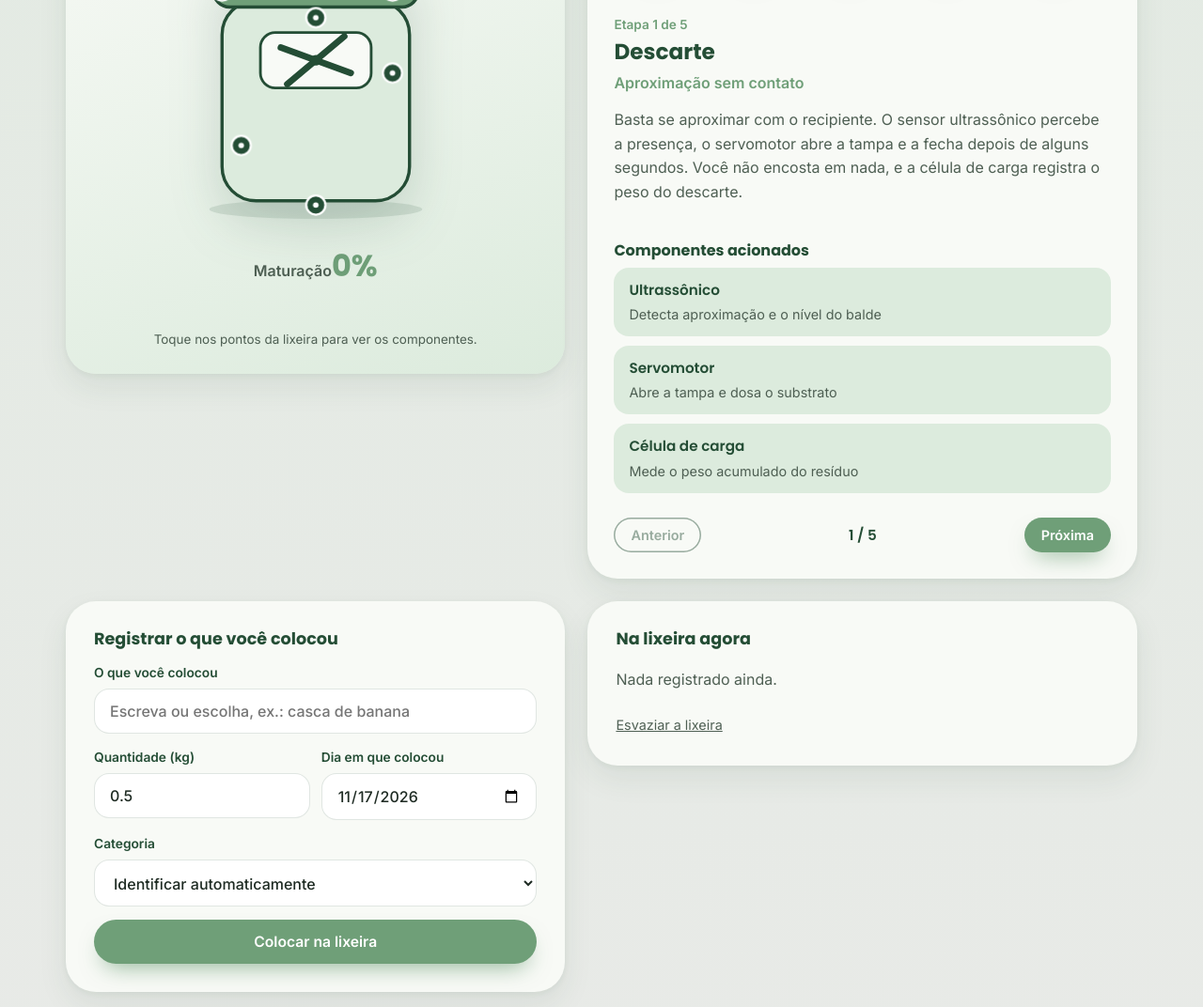
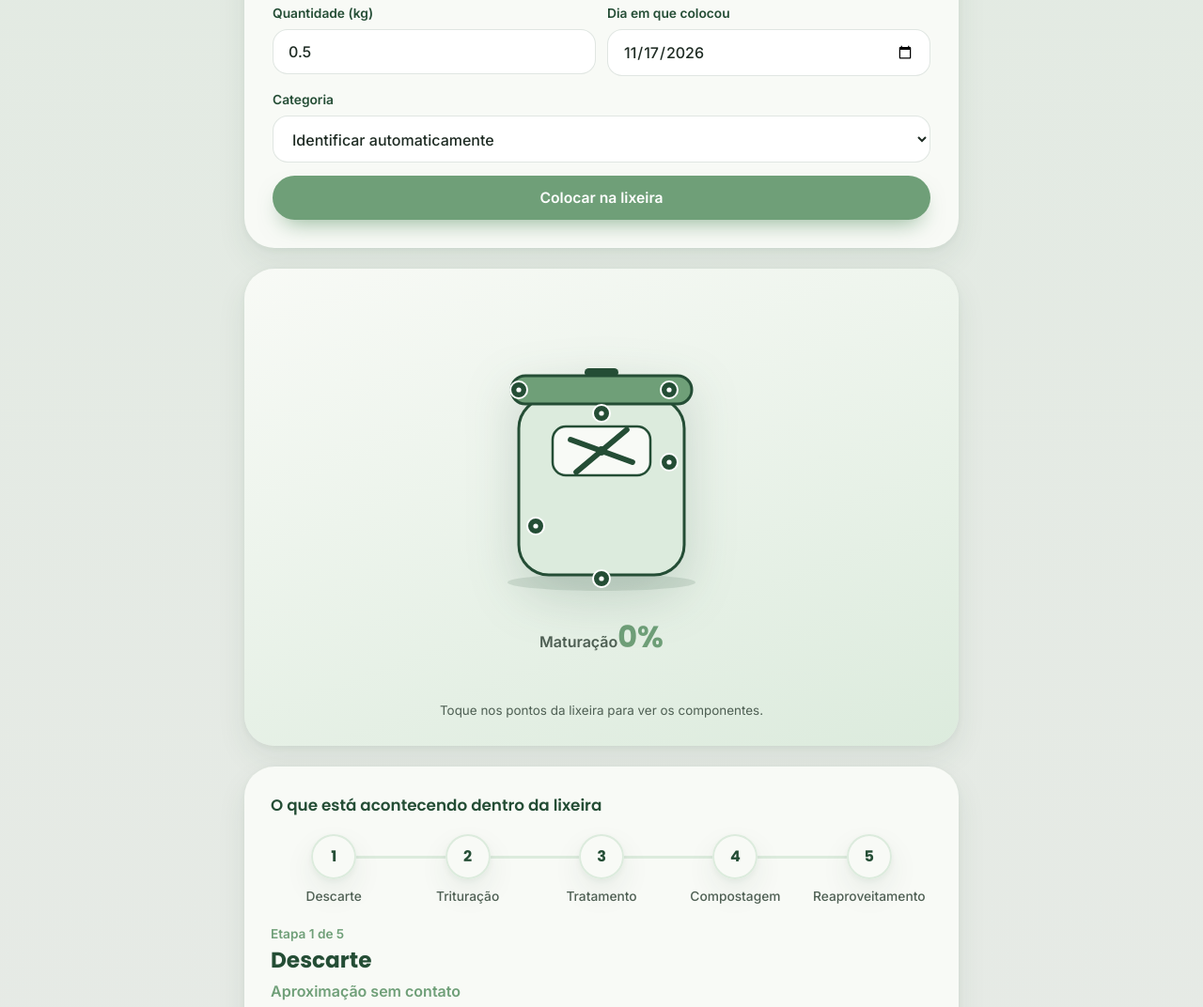
Before and after one commit to sthellasxz/ecofert, a plain HTML site: page index.html in a window 1280 px wide. Shown: the part 1530-2602 px from the top of the page at 94% size. Drawn offline with Linux system fonts and the light colour scheme.

Commit message:
Simulação em coluna única: formulário, lixeira, etapas e lista
- A lixeira com a maturação fica logo abaixo do formulário
- Layout igual no celular e no computador, sem colunas espremidas
- Bloco com largura máxima de 760 px, centralizado

Co-Authored-By: Claude Haiku 5.5 <noreply@anthropic.com>
Claude-Session: https://claude.ai/code/session_01UyEnN4udH9afyuEVpxs5NB

```diff
--- a/css/ecofert.css
+++ b/css/ecofert.css
@@ -697,3 +697,13 @@ button, input { font: inherit; }
   .hero-visual { margin-top: 12px; }
   .dica-toque { font-size: .8rem; }
 }
+
+/* ---------- Simulação em coluna única: formulário, lixeira, etapas, lista ---------- */
+.sim-corpo { grid-template-columns: 1fr; max-width: 760px; margin: 0 auto; gap: 22px; }
+.sim-card-form { order: 0; }
+.sim-palco { order: 1; }
+.sim-etapas { order: 2; }
+.sim-card-lista { order: 3; }
+.sim-card-form, .sim-card-lista { grid-column: auto; }
+.sim-palco { flex-direction: column; align-items: center; }
+.sim-palco .sim-bin { width: min(300px, 100%); }
```
